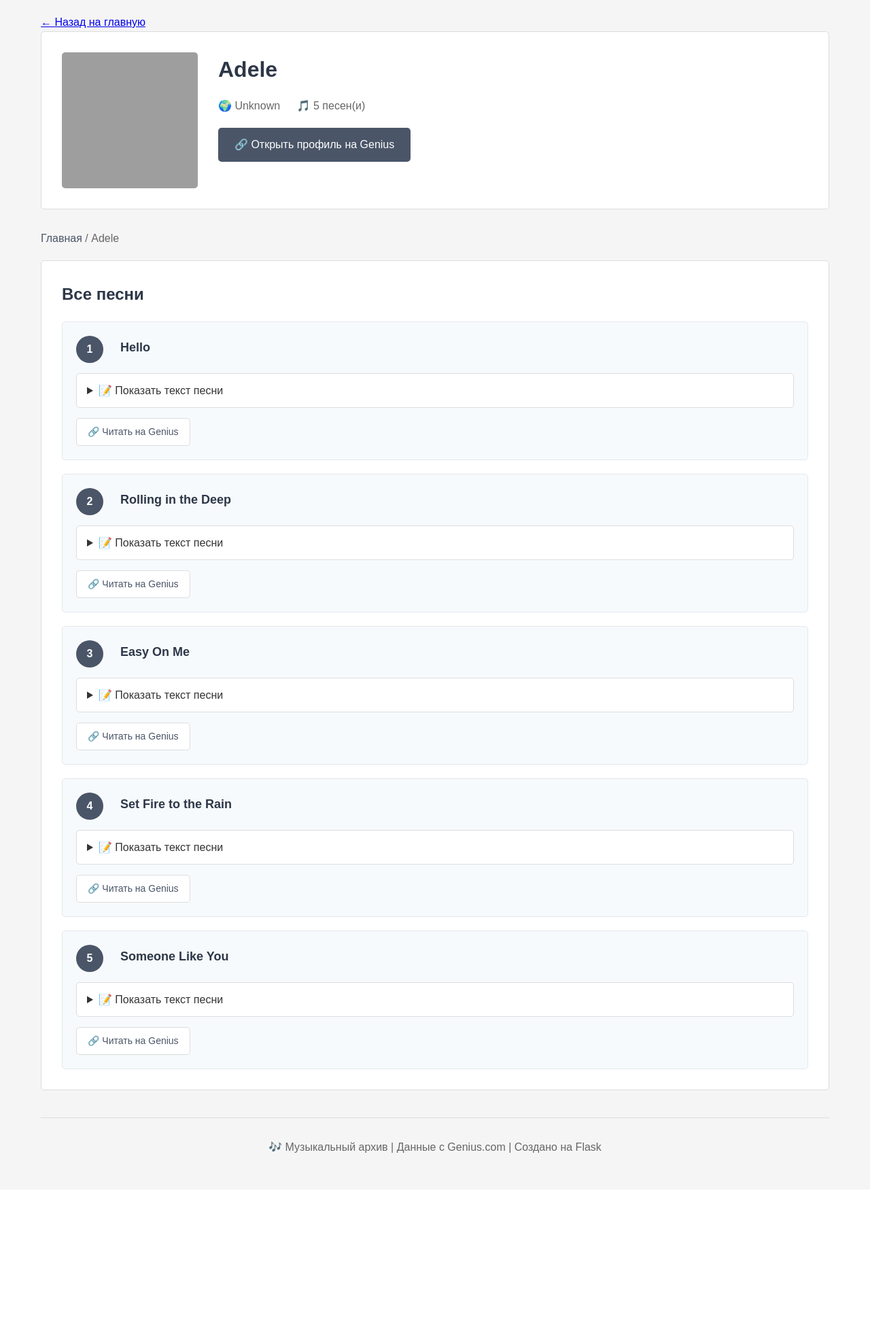
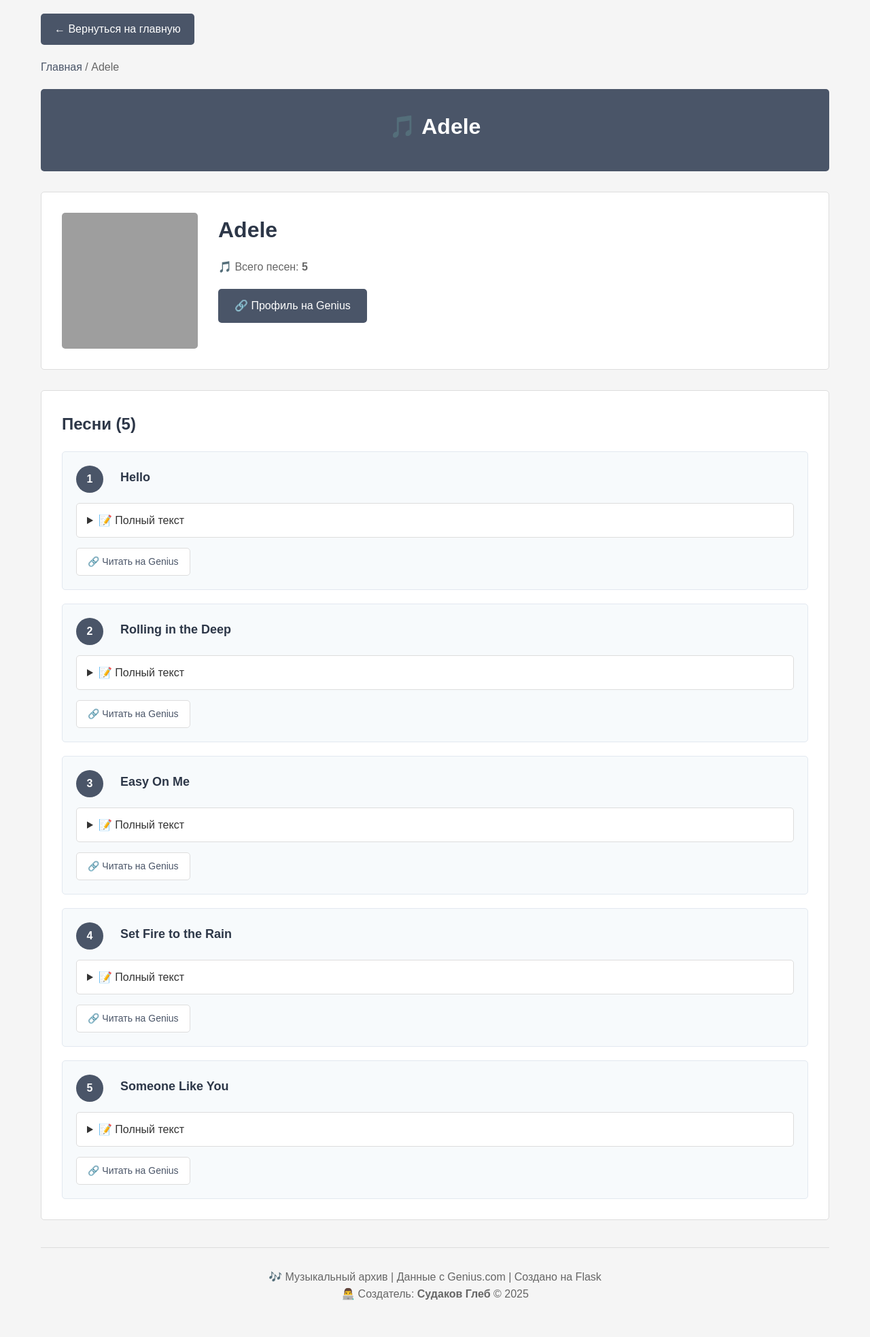
Before and after one commit to mxonu/music-archive-genius, a Flask app: page /artist/Adele in a window 1280 px wide. Shown: the whole page at 68% size. Before the commit the page ends 1696 px from the top, so only its background shows below. Run offline with Flask 3, Linux system fonts and the light colour scheme; grey boxes are pictures that could not be loaded.

Commit message:
Update artist.html

```diff
--- a/templates/artist.html
+++ b/templates/artist.html
@@ -3,18 +3,29 @@
 <head>
     <meta charset="UTF-8">
     <meta name="viewport" content="width=device-width, initial-scale=1.0">
-    <title>{{ artist.artist }} - Музыкальный архив</title>
+    <title>{{ artist.artist }} | Музыкальный архив</title>
     <link rel="stylesheet" href="{{ url_for('static', filename='style.css') }}">
 </head>
 <body>
     <div class="container">
-        <div class="back-navigation">
-            <a href="/" class="btn-back">
-                ← Назад на главную
+        <div class="back-navigation-top">
+            <a href="{{ url_for('index') }}" class="btn-back-bright">
+                ← Вернуться на главную
             </a>
         </div>
 
-        <header class="artist-page-header">
+        <div class="breadcrumbs">
+            <a href="{{ url_for('index') }}">Главная</a> / <span>{{ artist.artist }}</span>
+        </div>
+
+        <header class="header">
+            <h1>🎵 {{ artist.artist }}</h1>
+            {% if artist.country and artist.country != 'Unknown' %}
+                <p class="subtitle">🌍 {{ artist.country }}</p>
+            {% endif %}
+        </header>
+
+        <div class="artist-page-header">
             {% if artist.image_url %}
                 <img src="{{ artist.image_url }}" alt="{{ artist.artist }}" class="artist-page-image">
             {% else %}
@@ -22,36 +33,35 @@
             {% endif %}
 
             <div class="artist-page-info">
-                <h1 class="artist-page-name">{{ artist.artist }}</h1>
+                <h2 class="artist-page-name">{{ artist.artist }}</h2>
 
                 <div class="artist-page-meta">
-                    <span class="meta-item">🌍 {{ artist.country }}</span>
-                    <span class="meta-item">🎵 {{ artist.songs|length }} песен(и)</span>
+                    {% if artist.country and artist.country != 'Unknown' %}
+                        <span class="meta-item">📍 {{ artist.country }}</span>
+                    {% endif %}
+                    <span class="meta-item">🎵 Всего песен: <strong>{{ artist.songs|length }}</strong></span>
                 </div>
 
                 {% if artist.genius_url %}
-                    <a href="{{ artist.genius_url }}" target="_blank" class="genius-link-large">
-                        🔗 Открыть профиль на Genius
+                    <a href="{{ artist.genius_url }}" target="_blank" rel="noopener noreferrer" class="genius-link-large">
+                        🔗 Профиль на Genius
                     </a>
                 {% endif %}
             </div>
-        </header>
-
-        <div class="breadcrumbs">
-            <a href="/">Главная</a> / <span>{{ artist.artist }}</span>
         </div>
 
-        <div class="songs-section">
-            <h2 class="section-title">Все песни</h2>
+        <section class="songs-section">
+            <h3 class="section-title">Песни ({{ artist.songs|length }})</h3>
 
+            <div class="songs-grid">
                 {% if artist.songs %}
-                <div class="songs-grid">
                     {% for song in artist.songs %}
                         <div class="song-card-detailed">
                             <div class="song-card-header">
                                 <div class="song-number">{{ loop.index }}</div>
+
                                 <div class="song-info-block">
-                                    <h3 class="song-title-large">{{ song.title }}</h3>
+                                    <h4 class="song-title-large">{{ song.title }}</h4>
                                     {% if song.year %}
                                         <span class="song-year-badge">📅 {{ song.year }}</span>
                                     {% endif %}
@@ -59,45 +69,38 @@
                             </div>
 
                             <details class="lyrics-details">
-                                <summary class="lyrics-toggle">
-                                    📝 Показать текст песни
-                                </summary>
+                                <summary class="lyrics-toggle">📝 Полный текст</summary>
                                 <div class="lyrics-content-box">
-                                    {% if song.lyrics == "Текст недоступен" %}
-                                        <p class="lyrics-unavailable">
-                                            ⚠️ Текст песни недоступен на Genius
-                                        </p>
+                                    <div class="lyrics-text">
+                                        {% if song.lyrics %}
+                                            {% for line in song.lyrics.split('\n') %}
+                                                {{ line }}<br>
+                                            {% endfor %}
                                         {% else %}
-                                        <div class="lyrics-text">
-                                            {% for line in song.lyrics.split('\n') %}
-                                                {% if line.strip() %}
-                                                    <p>{{ line }}</p>
-                                                {% else %}
-                                                    <br>
+                                            <span class="lyrics-unavailable">Текст недоступен</span>
                                         {% endif %}
-                                            {% endfor %}
                                     </div>
-                                    {% endif %}
                                 </div>
                             </details>
 
                             {% if song.genius_url %}
-                                <a href="{{ song.genius_url }}" target="_blank" class="song-genius-link">
+                                <a href="{{ song.genius_url }}" target="_blank" rel="noopener noreferrer" class="song-genius-link">
                                     🔗 Читать на Genius
                                 </a>
                             {% endif %}
                         </div>
                     {% endfor %}
-                </div>
                 {% else %}
                     <div class="empty-songs">
-                    <p>У этого артиста пока нет песен в архиве</p>
+                        <p>😕 Песни не найдены</p>
                     </div>
                 {% endif %}
             </div>
+        </section>
 
         <footer class="footer">
             <p>🎶 Музыкальный архив | Данные с Genius.com | Создано на Flask</p>
+            <p>👨‍💻 Создатель: <strong>Судаков Глеб</strong> © 2025</p>
         </footer>
     </div>
 </body>
```
Lines whose indentation alone changed are shown as unchanged.
